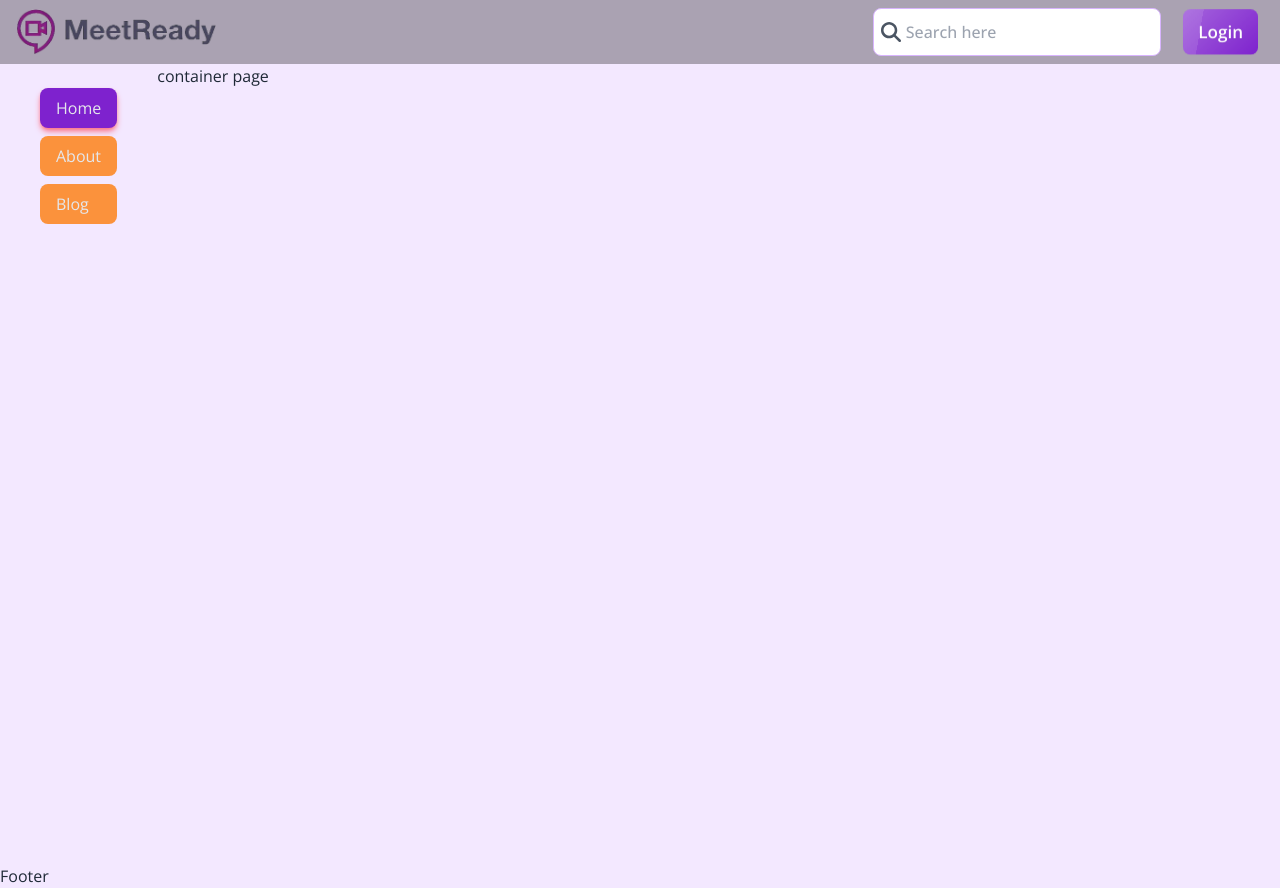
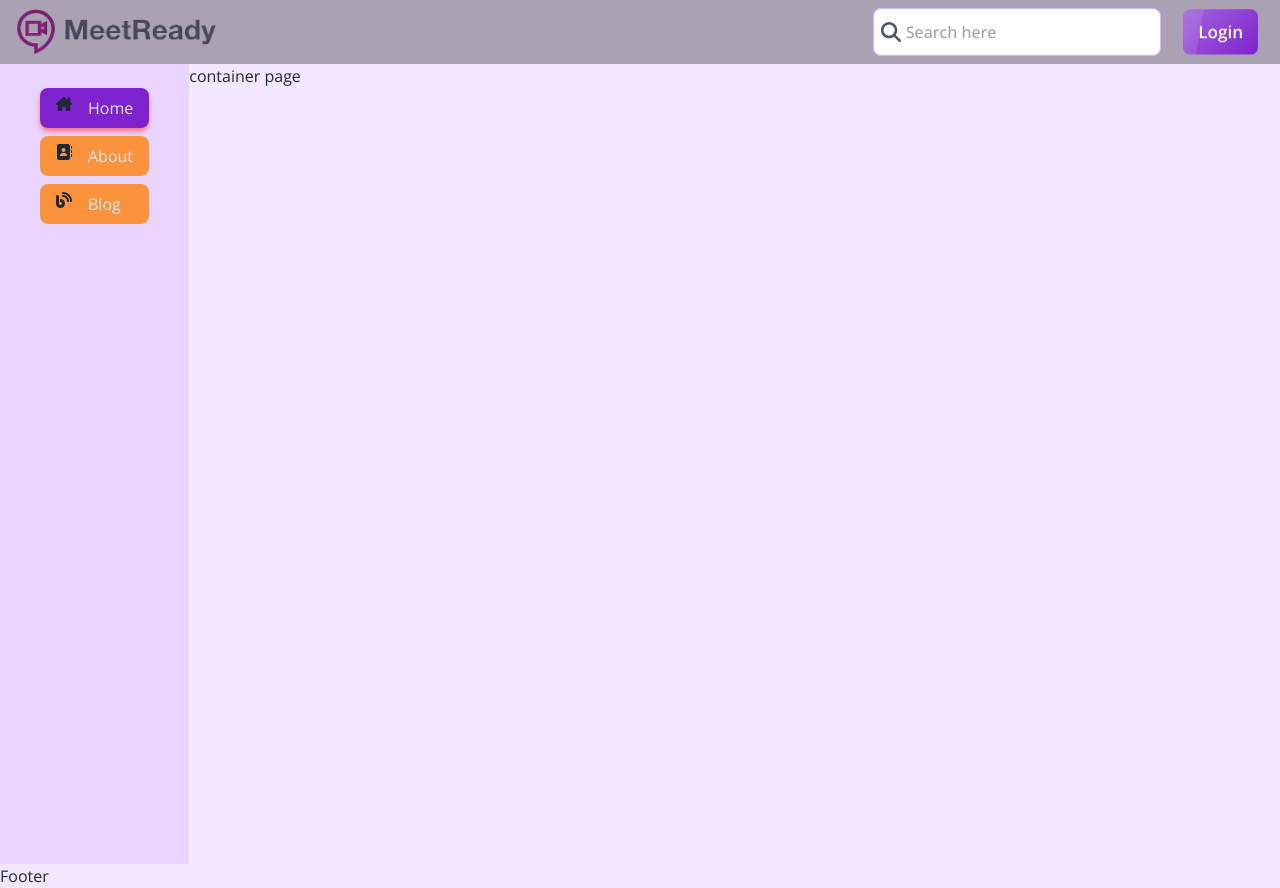
Before and after one commit to enayetsyl/meet-ready, a Next.js app: page / in a window 1280 px wide. Built offline with nearby package versions, Linux system fonts and the light colour scheme.

Commit message:
sidebar and bottombar set up

```diff
--- a/src/app/layout.js
+++ b/src/app/layout.js
@@ -3,6 +3,7 @@ import Navbar from "@/components/Navbar/Navbar";
 import LeftSideBer from "@/components/LeftSideBer/LeftSideBer";
 import Container from "@/components/container/Container";
 import Footer from "@/components/Footer/Footer";
+import BottomBar from "@/components/BottomBar/BottomBar";
 
 export const metadata = {
   title: "MeetReady",
@@ -19,6 +20,7 @@ export default function RootLayout({ children }) {
             <LeftSideBer />
             <Container>{children}</Container>
           </div>
+          <BottomBar/>
           <Footer />
         </main>
       </body>
--- /dev/null
+++ b/src/components/BottomBar/BottomBar.jsx
@@ -0,0 +1,23 @@
+"use client"
+import { sideLinks } from '@/constants';
+import Link from 'next/link';
+import { usePathname } from 'next/navigation';
+import React from 'react'
+
+const BottomBar = () => {
+    const pathname = usePathname();
+    return (
+        <div className="flex bottom-0 z-20 w-full bg-dark-1 px-6 py-3 items-center justify-evenly md:hidden">
+            {sideLinks?.map((link) => {
+                const isActive = pathname === link.route
+                return (
+                    <Link key={link.label} href={link.route} className={`flex gap-2 items-center rounded-lg py-2 px-4 ${isActive && 'bg-purple-1'}`}>{link.icon} <p className="text-small-medium text-light-1 max-sm:hidden">{link.label}</p></Link>
+
+                )
+            })}
+
+        </div>
+    )
+}
+
+export default BottomBar
--- a/src/components/LeftSideBer/LeftSideBer.jsx
+++ b/src/components/LeftSideBer/LeftSideBer.jsx
@@ -4,7 +4,7 @@ import Menu from '../Shared/Menu'
 
 const LeftSideBer = () => {
   return (
-    <div className='h-screen left-0 top-0 sticky overflow-auto px-10 py-6 flex flex-col gap-3 max-md:hidden custom-scrolbar'>
+    <div className='h-screen left-0 top-0 sticky bg-purple-200 overflow-auto px-10 py-6 flex flex-col gap-3 max-md:hidden custom-scrolbar'>
       <Menu/>
     </div>
   )
--- a/src/constants/index.js
+++ b/src/constants/index.js
@@ -1,19 +1,20 @@
-import { FontAwesomeIcon } from "@fortawesome/react-fontawesome";
+import { FaAddressBook, FaHouseChimney, FaBlog } from "react-icons/fa6";
+
 
 
 export const sideLinks =[
     {
-        icon: <FontAwesomeIcon icon="fa-solid fa-house" />,
+        icon: <FaHouseChimney/>,
         route: "/",
         label: "Home",
       },
       {
-        icon: <FontAwesomeIcon icon="fa-solid fa-house" />,
+        icon: <FaAddressBook/>,
         route: "/about",
         label: "About",
       },
       {
-        icon: <FontAwesomeIcon icon="fa-solid fa-house" />,
+        icon: <FaBlog/>,
         route: "/blog",
         label: "Blog",
       },
```
Also changed, not shown: 1 other file (tests, documents, lock files or other folders).
